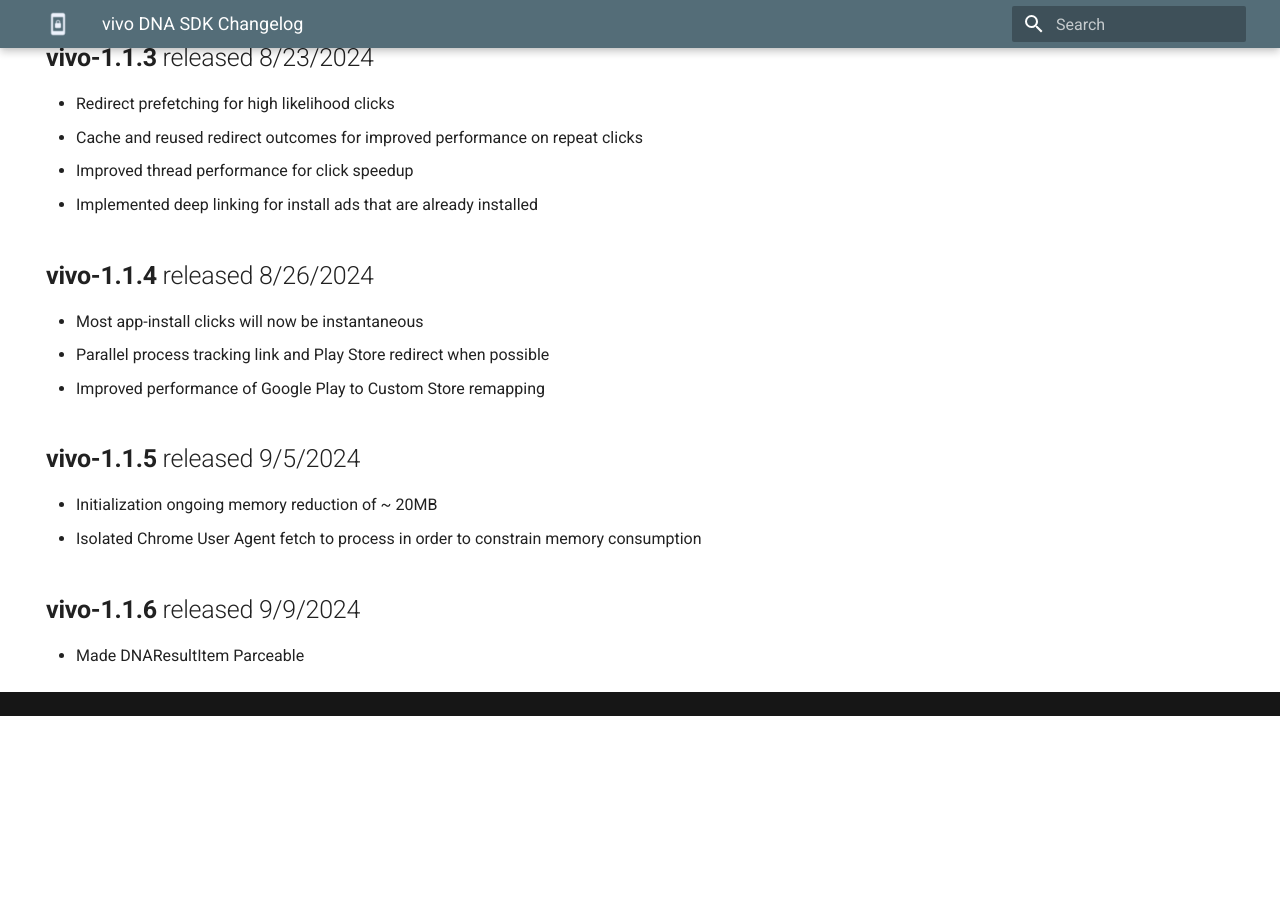
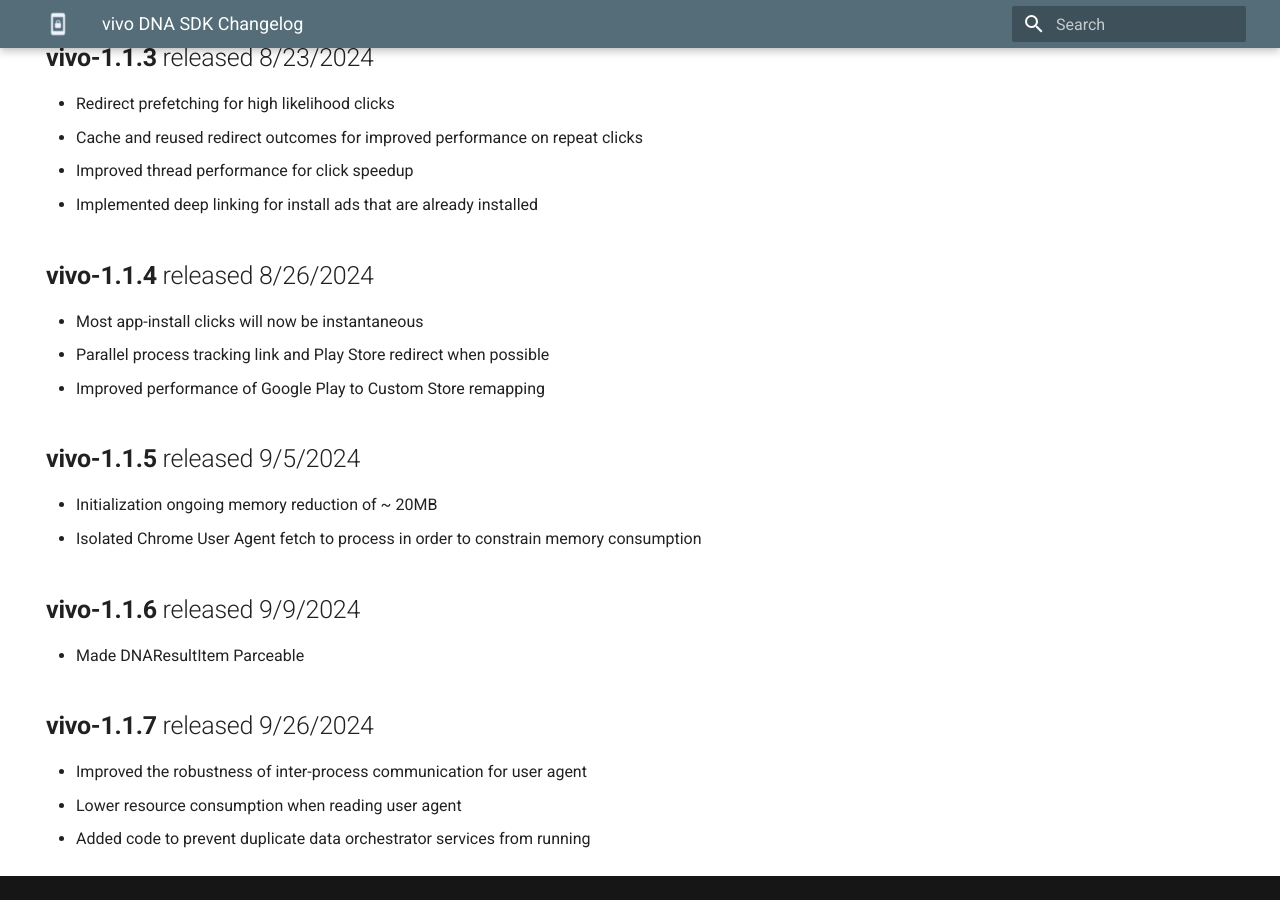
Before and after one commit to Device-Native/website, an MkDocs documentation site: the page built from docs/vivo-sdk-changelog.md, in a window 1280 px wide and 900 px high, scrolled down 590 px. Built offline with MkDocs 1.6.1 and Material for MkDocs 9.7.7, drawn with Linux system fonts in a browser that asks for light colours; before the commit the page ends 1306 px from its top, so only the background shows below that.

Commit message:
release new SDK

```diff
--- a/docs/vivo-sdk-changelog.md
+++ b/docs/vivo-sdk-changelog.md
@@ -42,3 +42,9 @@
 ## **vivo-1.1.6** released 9/9/2024
 
 - Made DNAResultItem Parceable
+
+## **vivo-1.1.7** released 9/26/2024
+
+- Improved the robustness of inter-process communication for user agent
+- Lower resource consumption when reading user agent
+- Added code to prevent duplicate data orchestrator services from running
```
Also changed, not shown: docs/vivo-global-search.md (+4 -4 lines).
